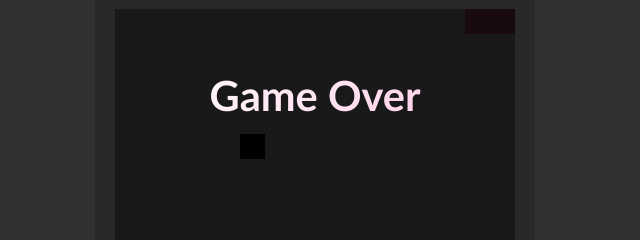
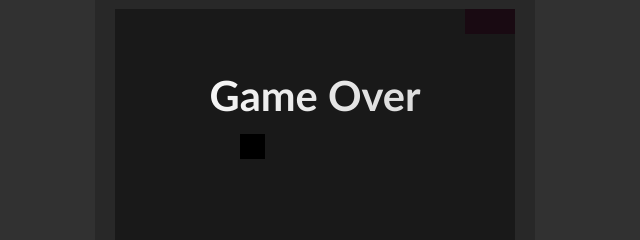
Before and after one commit to mitjapotocin/snake-game, a website built with Parcel: page index.html in a window 1280 px wide. Shown: the part 164-404 px from the top of the page, 325-965 px from the left. Built offline with nearby package versions, Linux system fonts and the light colour scheme.

Commit message:
Game over color change

```diff
--- a/src/scss/style.scss
+++ b/src/scss/style.scss
@@ -77,7 +77,7 @@ h1 {
   p {
     font-size: 2.6rem;
     font-weight: 900;
-    background: linear-gradient(135deg, rgba(255, 255, 255, 1) 0%, #ffcae5 100%);
+    background: linear-gradient(135deg, rgba(255, 255, 255, 1) 0%, #d3d3d3 100%);
     -webkit-background-clip: text;
     -webkit-text-fill-color: transparent;
   }
```
